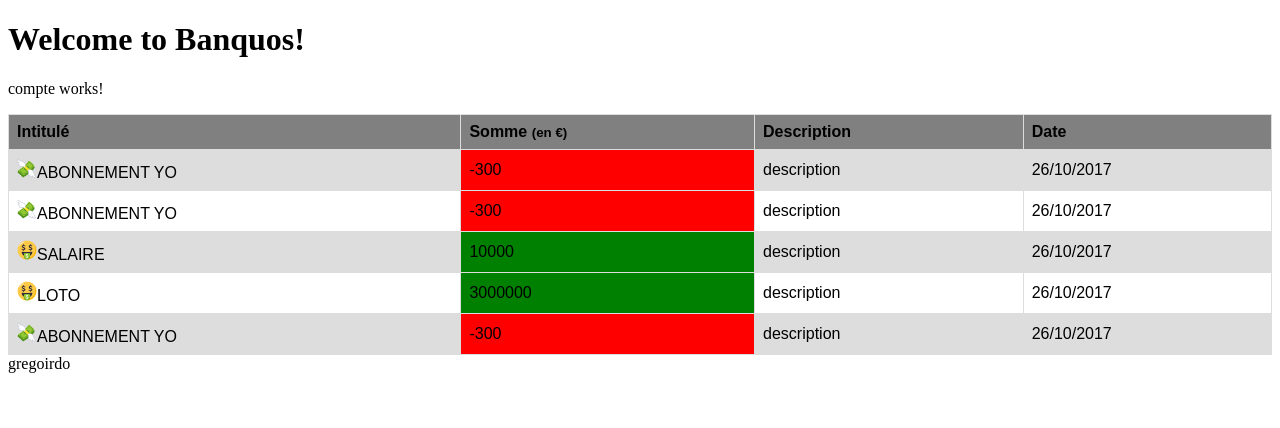
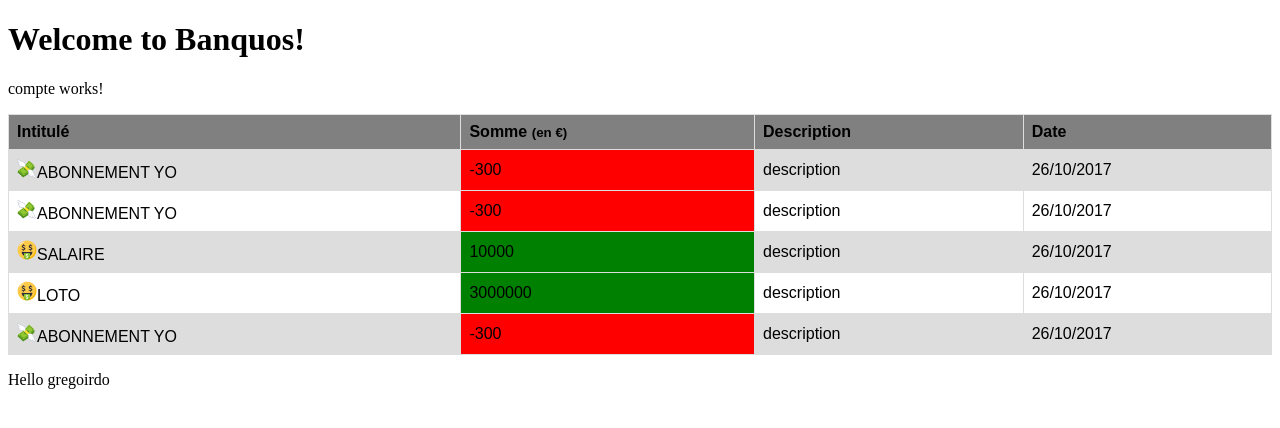
Before and after one commit to gregoire78/ngBankos, an Angular app: page / in a window 1280 px wide. Shown: the top 428 px of the page. Built offline with nearby package versions, Linux system fonts and the light colour scheme.

Commit message:
suite - injection de dependendance

```diff
--- a/src/app/compte/compte.component.html
+++ b/src/app/compte/compte.component.html
@@ -17,4 +17,4 @@
 
 </table>
 
-{{math.sayHello('gregoirdo')}}
+<p>{{math.sayHello('gregoirdo')}}</p>
--- a/src/app/hello.service.ts
+++ b/src/app/hello.service.ts
@@ -6,7 +6,7 @@ export class HelloService {
   constructor() { }
 
   sayHello(name: String){
-    return name;
+    return `Hello ${name}`;
   }
 
 }
```
